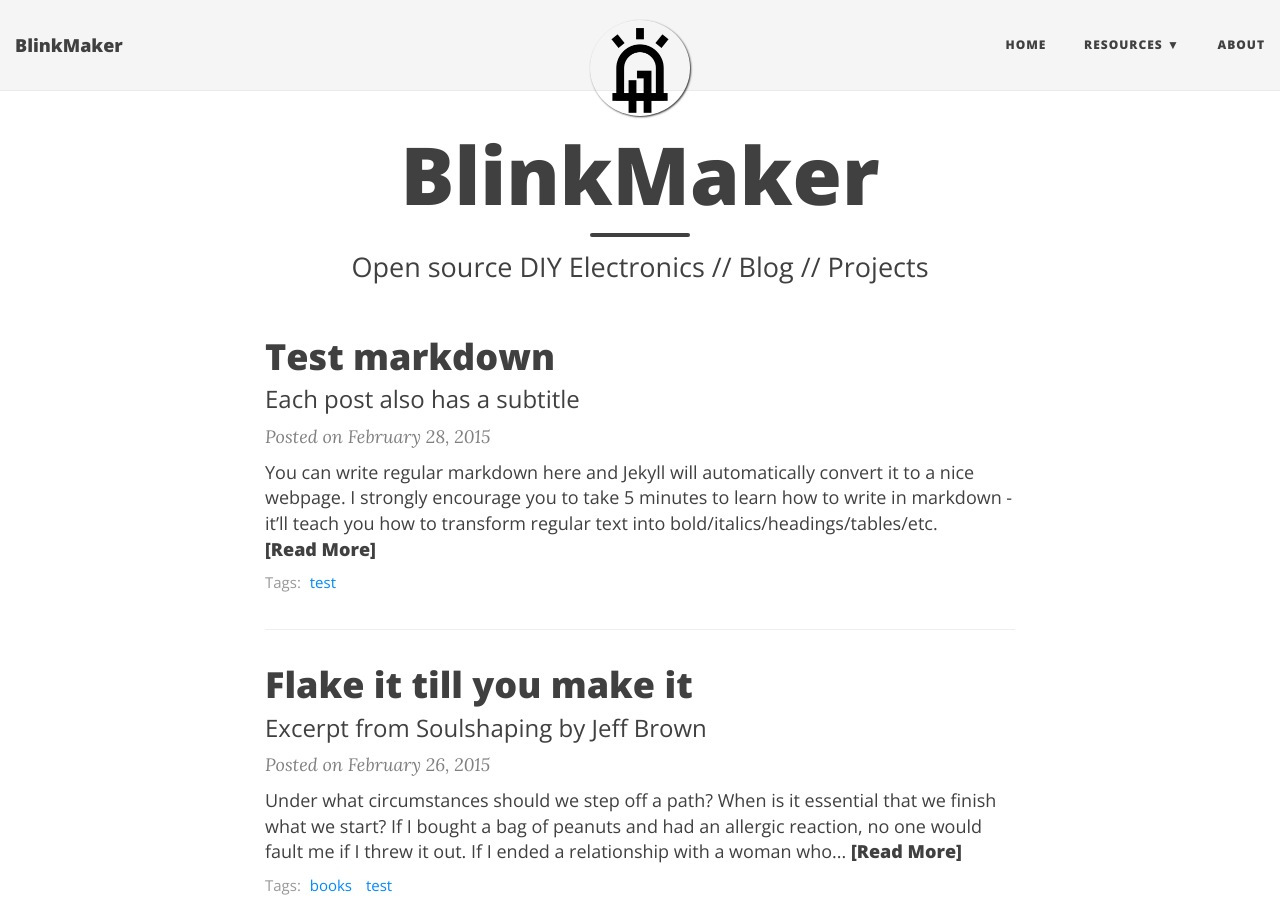
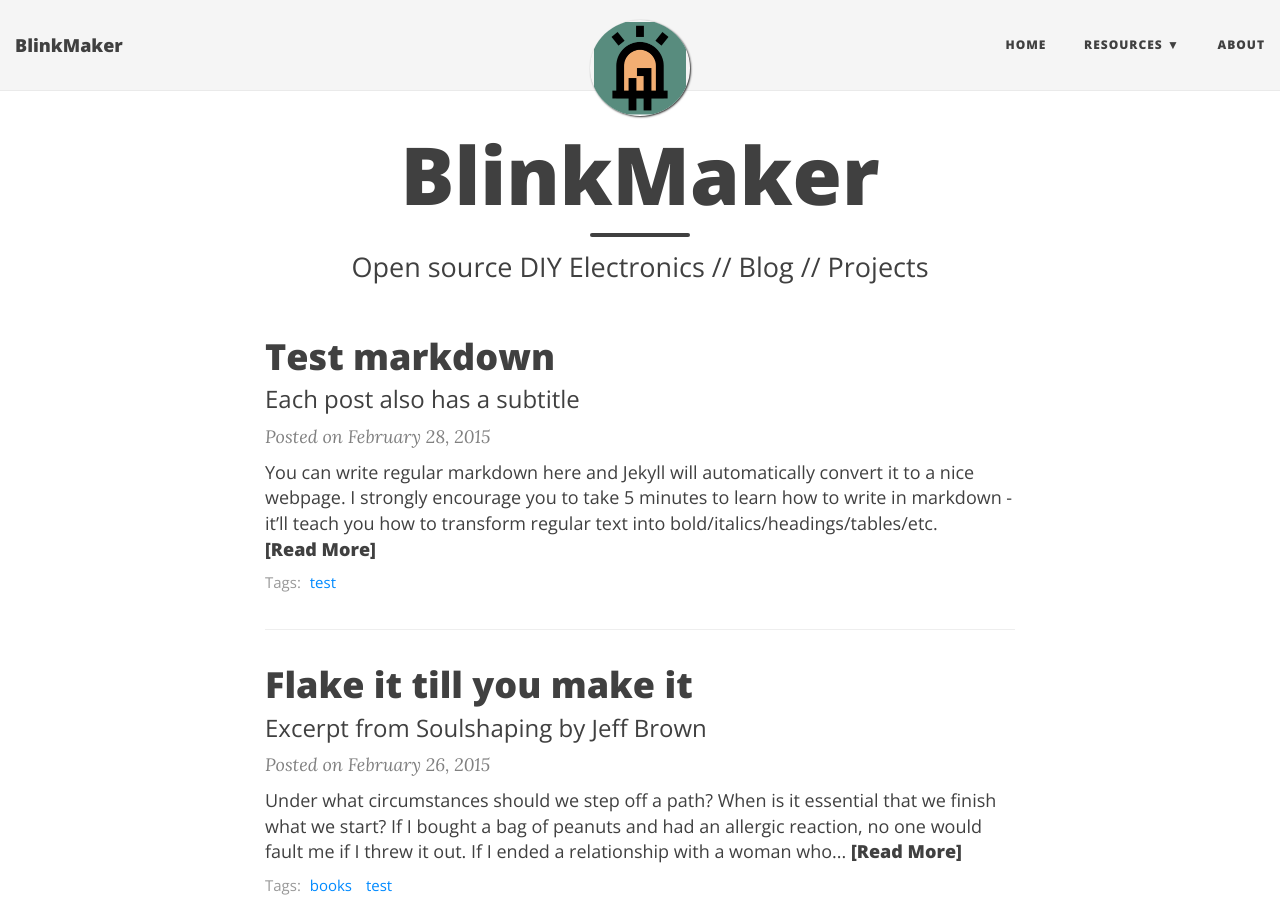
Before and after one commit to blinkmaker/blinkmaker.github.io, a Jekyll site: the page built from index.html, in a window 1280 px wide and 900 px high. Built offline with Jekyll 4.4.1, drawn with Linux system fonts in a browser that asks for light colours; nearby versions of some CDN libraries; the list of posts is cut into pages by our own code.

Commit message:
Update _config.yml

```diff
--- a/_config.yml
+++ b/_config.yml
@@ -33,7 +33,7 @@ navbar-links:
 
 # Image to show in the navigation bar - image must be a square (width = height)
 # Remove this parameter if you don't want an image in the navbar
-avatar: "/img/avatar-icon.png"
+avatar: "/img/avatar-icon3.png"
 
 # If you want to have an image logo in the top-left corner instead of the title text,
 # then specify the following parameter
```
